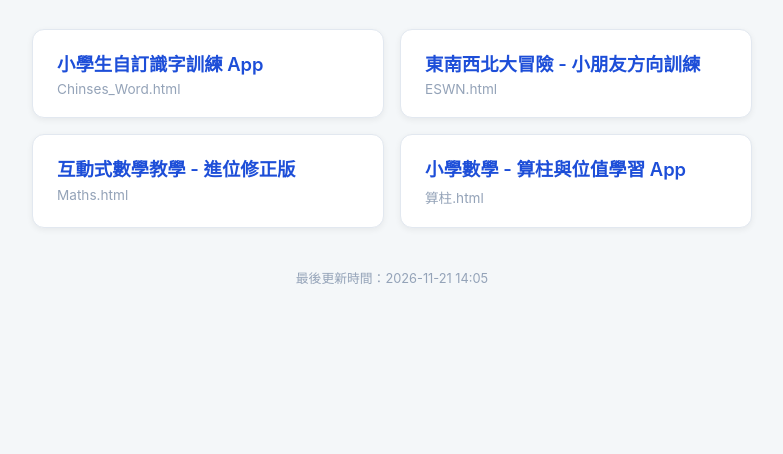
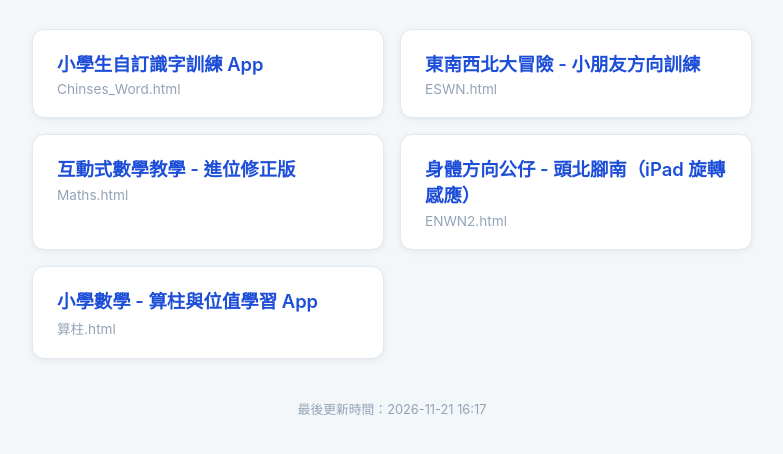
Before and after one commit to s961212/StudentLearning, a plain HTML site: page index.html in a window 1280 px wide. Shown: the part 140-594 px from the top of the page, without its empty margins (248-1031 px from the left). Drawn offline with Linux system fonts and the light colour scheme.

Commit message:
index.html 加入 ENWN2.html 連結

```diff
--- a/index.html
+++ b/index.html
@@ -87,12 +87,17 @@
             <div class="card-path">Maths.html</div>
         </a>
 
+
+        <a class="card" href="ENWN2.html">
+            <div class="card-title">身體方向公仔 - 頭北腳南（iPad 旋轉感應）</div>
+            <div class="card-path">ENWN2.html</div>
+        </a>
         <a class="card" href="%E7%AE%97%E6%9F%B1.html">
             <div class="card-title">小學數學 - 算柱與位值學習 App</div>
             <div class="card-path">算柱.html</div>
         </a>
         </div>
-        <div class="footer">最後更新時間：2026-11-21 14:05</div>
+        <div class="footer">最後更新時間：2026-11-21 16:17</div>
     </div>
 </body>
 </html>
```
